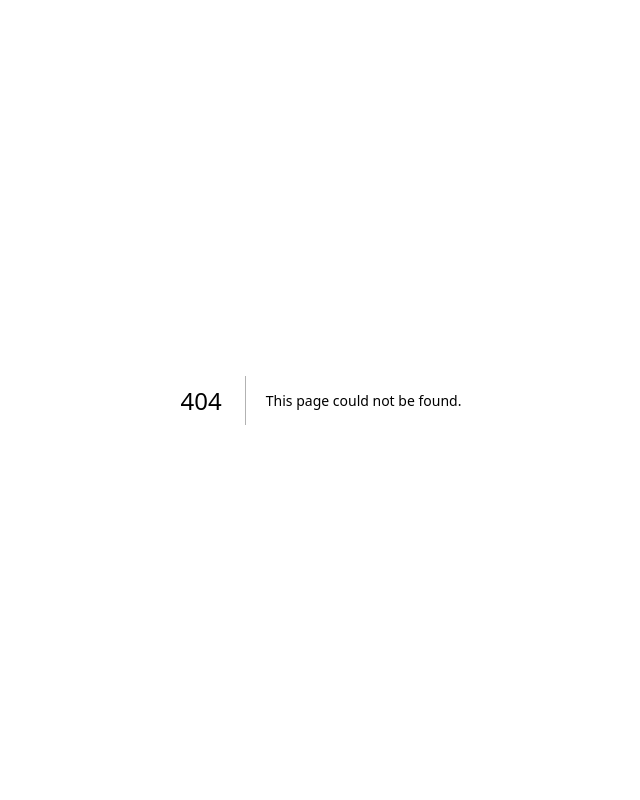
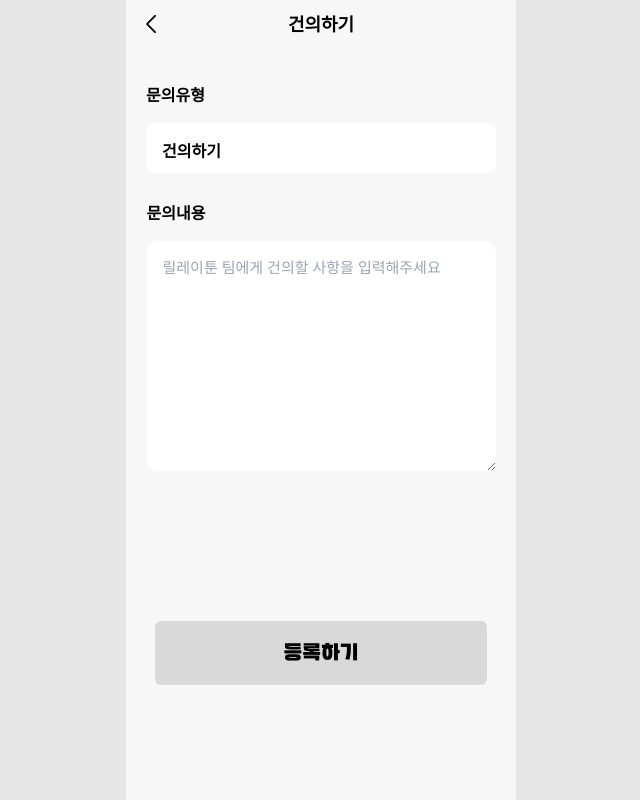
Before and after one commit to relay-toon/front, a Next.js app: page /inquiry in a window 1280 px wide. Before the commit this address had no page. Shown: the whole page, without its empty margins (319-959 px from the left). Built offline with nearby package versions, Linux system fonts and the light colour scheme.

Commit message:
design: inquiry page

```diff
--- /dev/null
+++ b/src/app/(main)/inquiry/page.tsx
@@ -0,0 +1,52 @@
+'use client';
+import LargeBtn from '@/src/components/LargeBtn';
+import BackHeader from '@/src/components/header/BackHeader';
+import { ChangeEvent, useState } from 'react';
+
+export default function Inquiry() {
+  const [isActive, setIsActive] = useState(false);
+  const [inquiry, setInquiry] = useState('');
+  const onInquiryTextChange = (e: ChangeEvent<HTMLTextAreaElement>) => {
+    setInquiry(e.target.value);
+  };
+
+  return (
+    <div className="*:custom-pretendard-font relative flex h-screen flex-col items-center bg-[#F7F7F7] px-[20px]">
+      <div className="flex h-[48px] items-center justify-center bg-[#F7F7F7]">
+        <div className="absolute left-0">
+          <BackHeader />
+        </div>
+        <span className="custom-pretendard-font text-[18px] font-bold">
+          건의하기
+        </span>
+      </div>
+
+      <div className="mt-[35px] flex h-[90px] flex-col gap-[16px]">
+        <div>
+          <span className="text-[16px] font-bold">문의유형</span>
+        </div>
+        <div className="h-[50px] w-[350px] rounded-[8px] bg-white p-4 text-[16px] font-semibold">
+          <span>건의하기</span>
+        </div>
+      </div>
+
+      <div className="mt-[28px] flex flex-col gap-[16px]">
+        <div>
+          <span className="text-[16px] font-bold">문의내용</span>
+        </div>
+        <textarea
+          value={inquiry}
+          onChange={onInquiryTextChange}
+          placeholder="릴레이툰 팀에게 건의할 사항을 입력해주세요"
+          className="h-[230px] w-[349px] rounded-[12px] p-4 placeholder:text-[15px] placeholder:font-medium"
+        />
+      </div>
+      <div className="mt-[150px]">
+        <LargeBtn
+          text="등록하기"
+          active={inquiry.length ? !isActive : isActive}
+        />
+      </div>
+    </div>
+  );
+}
--- a/src/components/LargeBtn.tsx
+++ b/src/components/LargeBtn.tsx
@@ -5,7 +5,7 @@ interface BtnText {
 export default function LargeBtn({ text, active }: BtnText) {
   return (
     <button
-      className={`w-[332px] h-[64px] ${active ? 'bg-[#E0FF68]' : 'bg-[#D9D9D9]'} text-black text-[20px] rounded-md text-center flex justify-center items-center ${active ? 'cursor-pointer' : 'cursor-default'}`}
+      className={`custom-waguri-font h-[64px] w-[332px] ${active ? 'bg-[#E0FF68]' : 'bg-[#D9D9D9]'} flex items-center justify-center rounded-md text-center text-[20px] text-black ${active ? 'cursor-pointer' : 'cursor-default'}`}
     >
       {text}
     </button>
```
